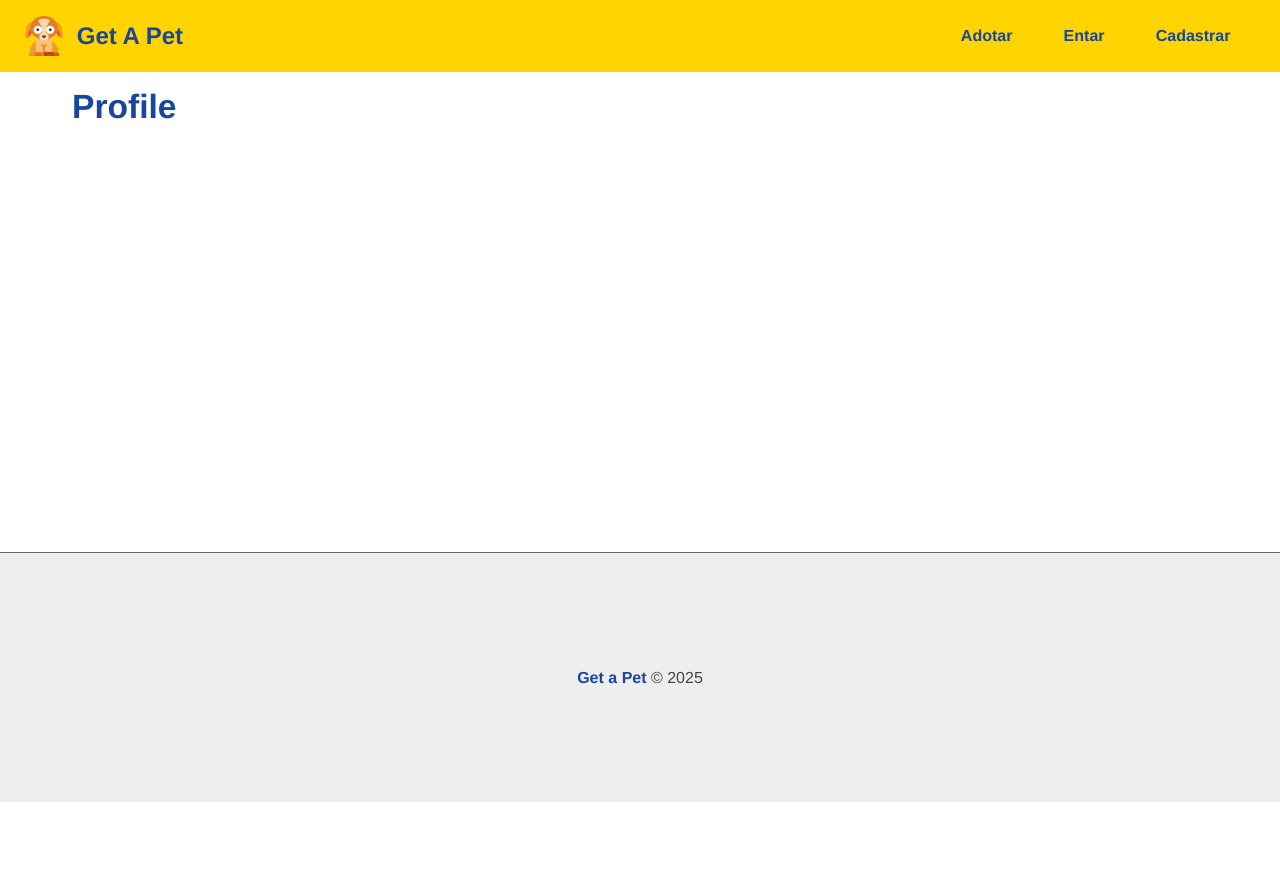
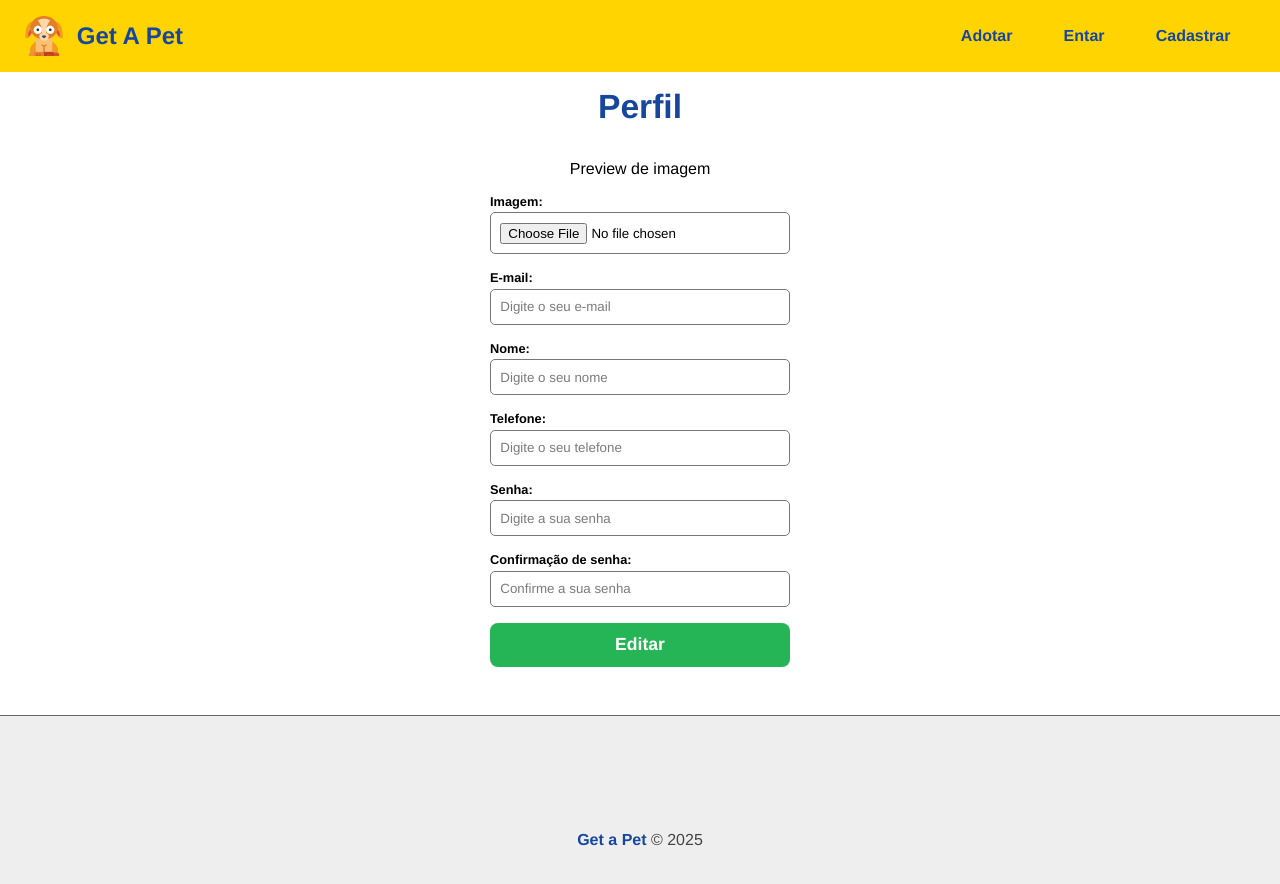
Before and after one commit to IsabelleHeloisa/GetAPet, a React (Create React App) app in the folder frontend/: page /user/profile in a window 1280 px wide. Shown: the top 884 px of the page. Before the commit the page ends 802 px from the top, so only its background shows below. Built offline with nearby package versions, Linux system fonts and the light colour scheme.

Commit message:
feat: user edit form

```diff
--- a/frontend/src/components/pages/User/Profile.jsx
+++ b/frontend/src/components/pages/User/Profile.jsx
@@ -1,7 +1,69 @@
+import { useState, useEffect } from 'react'
+
+import styles from './Profile.module.css'
+import formStyles from '../../form/Form.module.css'
+
+import Input from '../../form/Input'
+
 function Profile() {
+  const [user, setUser] = useState({})
+
+  function onFileChange(e) {}
+
+  function handleChange(e) {}
   return (
     <section>
-      <h1>Profile</h1>
+      <div className={styles.profile_header}>
+        <h1>Perfil</h1>
+        <p>Preview de imagem</p>
+      </div>
+      <form className={formStyles.form_container}>
+        <Input
+          text="Imagem"
+          type="file"
+          name="image"
+          handleOnChange={onFileChange}
+        />
+        <Input
+          text="E-mail"
+          type="email"
+          name="email"
+          placeholder="Digite o seu e-mail"
+          handleOnChange={handleChange}
+          value={user.email || ''}
+        />
+        <Input
+          text="Nome"
+          type="text"
+          name="name"
+          placeholder="Digite o seu nome"
+          handleOnChange={handleChange}
+          value={user.name || ''}
+        />
+        <Input
+          text="Telefone"
+          type="text"
+          name="phone"
+          placeholder="Digite o seu telefone"
+          handleOnChange={handleChange}
+          value={user.phone || ''}
+        />
+        <Input
+          text="Senha"
+          type="password"
+          name="password"
+          placeholder="Digite a sua senha"
+          handleOnChange={handleChange}
+        />
+        <Input
+          text="Confirmação de senha"
+          type="password"
+          name="confirmpassword"
+          placeholder="Confirme a sua senha"
+          handleOnChange={handleChange}
+        />
+        <input type="submit" value="Editar" />
+      </form>
     </section>
   )
 }
--- a/frontend/src/components/pages/User/Profile.module.css
+++ b/frontend/src/components/pages/User/Profile.module.css
@@ -0,0 +1,4 @@
+.profile_header{
+  text-align: center;
+  margin-bottom: 1.0em;
+}
--- a/frontend/src/hooks/useAuth.jsx
+++ b/frontend/src/hooks/useAuth.jsx
@@ -13,7 +13,7 @@
     const token = localStorage.getItem('token')
 
     if (token) {
-      api.defaults.headers.authorization = `Bearer ${JSON.parse(token)}`
+      api.defaults.headers.authorization = `Bearer ${token}`
       setAuthenticated(true)
     }
   }, [])
```
